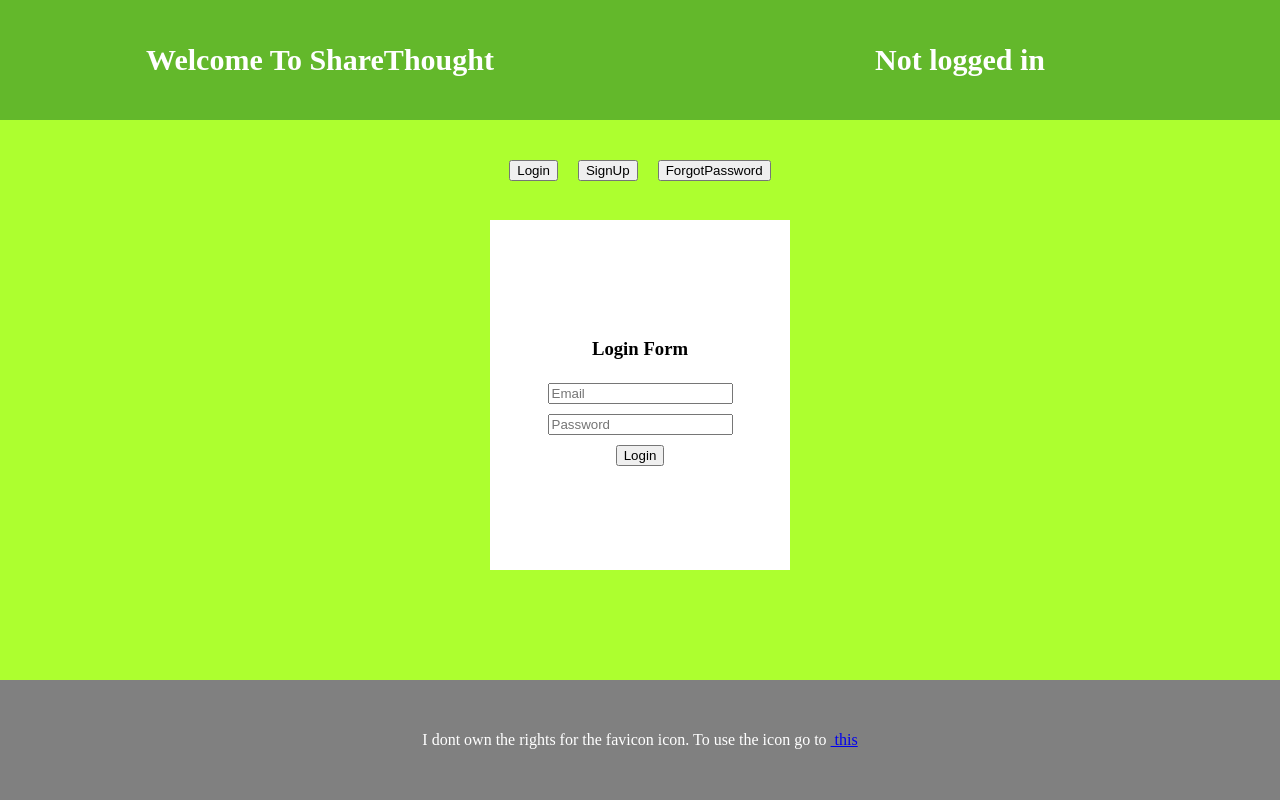
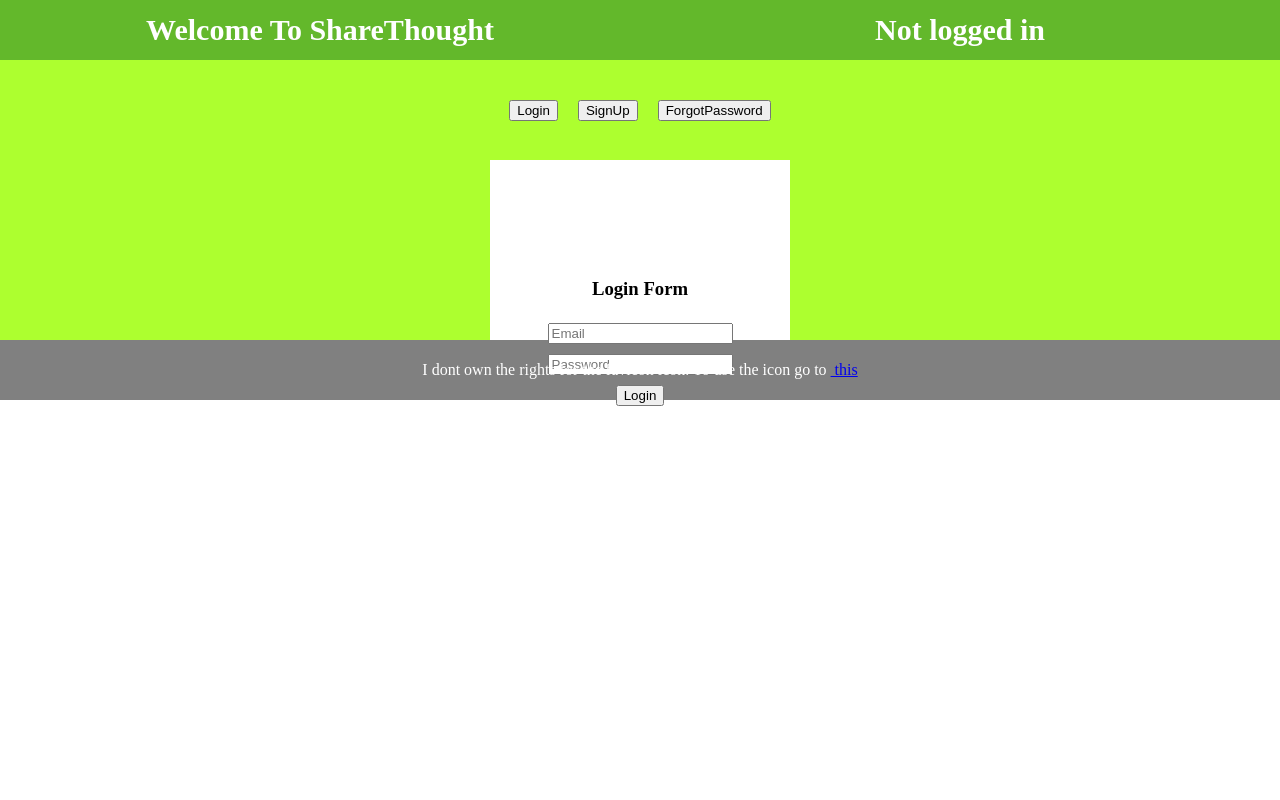
Before and after one commit to kritidipto-1234/shareThought, a Node server app: page / in a window 1280 px wide. Run offline with Node 20, Linux system fonts and the light colour scheme; some libraries are stand-ins or nearby versions.

Commit message:
some changes

```diff
--- a/public/css/style.css
+++ b/public/css/style.css
@@ -3,7 +3,7 @@ body {
     height: 100%;
 }
 html {
-    height: 100%;
+    height: 50%;
 }
 * {
     box-sizing: border-box;
```
